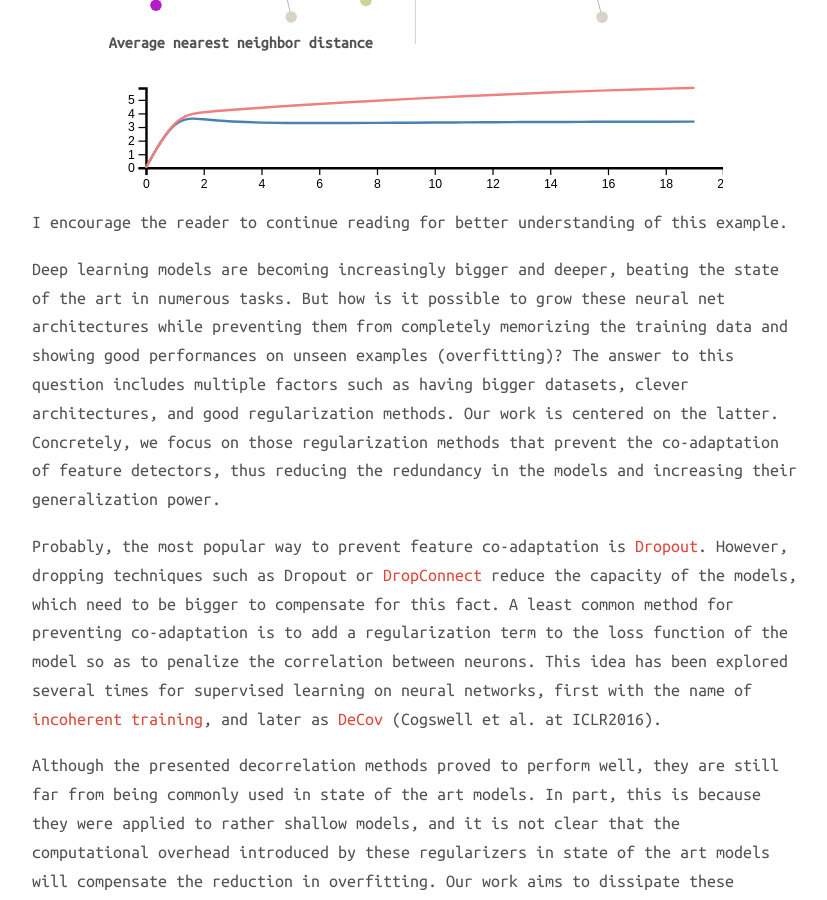
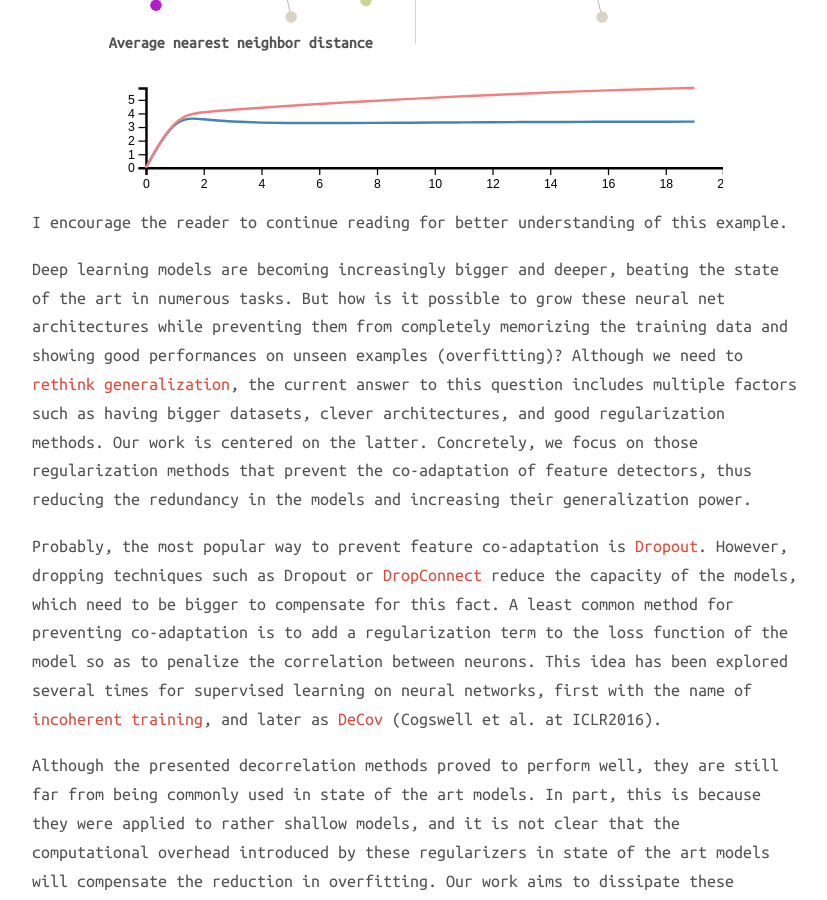
Before and after one commit to prlz77/prlz77.github.io, a Jekyll site: the page built from _posts/2017-12-11-iclr2017-stats.markdown, in a window 1280 px wide and 900 px high, scrolled down 955 px. Shown: the whole window, without its empty margins (224-1051 px from the left). Built offline with Jekyll 4.4.1, drawn with Linux system fonts in a browser that asks for light colours; nearby versions of some CDN libraries; formulas are drawn with MathJax 3; comment, search, counter and statistics services are not loaded; some of the changed text lies outside the part shown.

Commit message:
upload last source

```diff
--- a/_posts/2017-12-11-iclr2017-stats.markdown
+++ b/_posts/2017-12-11-iclr2017-stats.markdown
@@ -75,12 +75,13 @@ example.
 Deep learning models are becoming increasingly bigger and deeper, beating the
 state of the art in numerous tasks. But how is it possible to grow these neural
 net architectures while preventing them from completely memorizing the training
-data and showing good performances on unseen examples (overfitting)? The answer to
-this question includes multiple factors such as having bigger datasets, clever
-architectures, and good regularization methods. Our work is centered on the
-latter. Concretely, we focus on those regularization methods that prevent the
-co-adaptation of feature detectors, thus reducing the redundancy in the models
-and increasing their generalization power.
+data and showing good performances on unseen examples (overfitting)? Although we
+need to [rethink generalization](https://arxiv.org/pdf/1611.03530.pdf), the current answer to this question includes
+multiple factors such as having bigger datasets, clever architectures, and good
+regularization methods. Our work is centered on the latter. Concretely, we focus
+on those regularization methods that prevent the co-adaptation of feature
+detectors, thus reducing the redundancy in the models and increasing their
+generalization power.
 
 Probably, the most popular way to prevent feature co-adaptation is
 [Dropout](https://github.com/szagoruyko/wide-residual-networks). However,
@@ -187,6 +188,8 @@ have been able to capture your attention and you have decided to
 spend some moments of your precious time to give a meaning to this work by
 reading it (and I hope you played a little bit too).
 
+We provide the code at [github](https://github.com/prlz77).
+
 ## Acknowledgements
 Thanks to [@pepgonfaus](https://twitter.com/), [@gcucurull](https://github.com/gcucurull),
 and Jordi Gonzàlez for their comments and suggestions.
```
